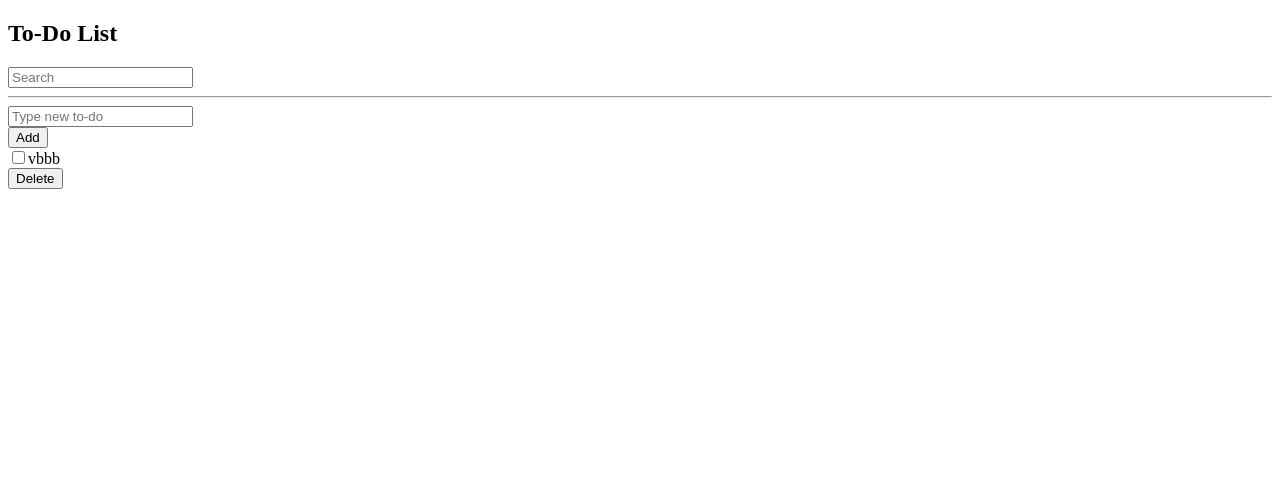
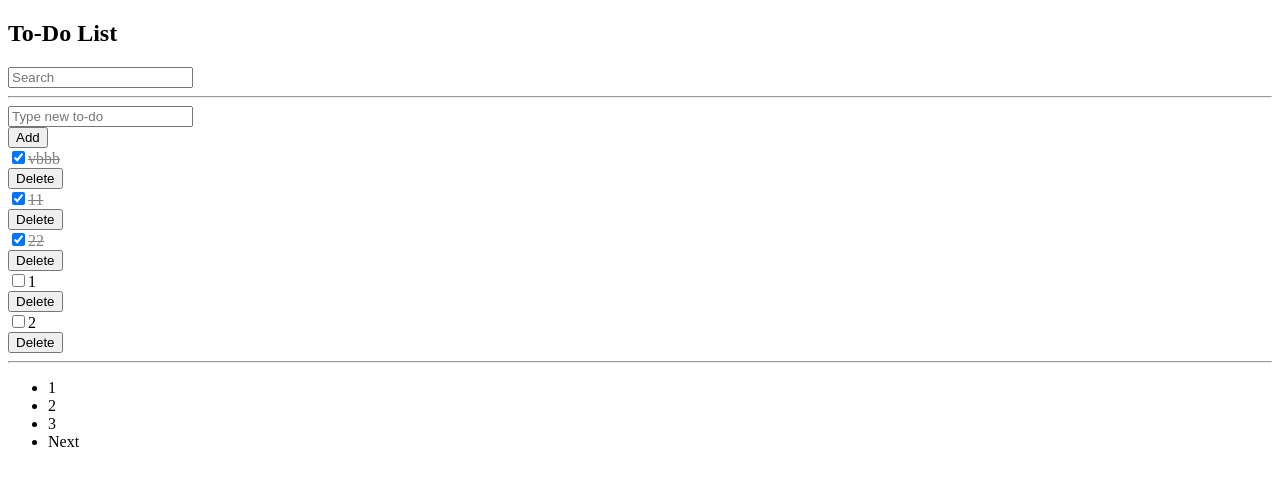
Before and after one commit to bani92/movie-info, a Vue app: page / in a window 1280 px wide. Shown: the top 486 px of the page. Built offline with nearby package versions, Linux system fonts and the light colour scheme; data requests are answered from the project's data file; the HTML template or start-up script is replaced by a standard one.

Commit message:
페이징, watchEffect

```diff
--- a/db.json
+++ b/db.json
@@ -3,6 +3,71 @@
     {
       "id": "3158",
       "subject": "vbbb",
+      "completed": true
+    },
+    {
+      "id": "7ddc",
+      "subject": "11",
+      "completed": true
+    },
+    {
+      "id": "7ef5",
+      "subject": "22",
+      "completed": true
+    },
+    {
+      "id": "4d49",
+      "subject": "1",
+      "completed": false
+    },
+    {
+      "id": "bac7",
+      "subject": "2",
+      "completed": false
+    },
+    {
+      "id": "bda0",
+      "subject": "3",
+      "completed": false
+    },
+    {
+      "id": "eb27",
+      "subject": "4",
+      "completed": false
+    },
+    {
+      "id": "a85d",
+      "subject": "5",
+      "completed": false
+    },
+    {
+      "id": "d84d",
+      "subject": "6",
+      "completed": false
+    },
+    {
+      "id": "eef3",
+      "subject": "7",
+      "completed": false
+    },
+    {
+      "id": "36ee",
+      "subject": "8",
+      "completed": false
+    },
+    {
+      "id": "b1d0",
+      "subject": "4566",
+      "completed": false
+    },
+    {
+      "id": "1544",
+      "subject": "777",
+      "completed": false
+    },
+    {
+      "id": "f22b",
+      "subject": "99999",
       "completed": false
     }
   ]
--- a/src/App.vue
+++ b/src/App.vue
@@ -174,11 +174,47 @@ button {
       @toggle-todo="toggleTodo"
       @delete-item="deleteItem"
     />
+
+    <hr />
+    <nav aria-label="Page navigation example">
+      <ul class="pagination">
+        <li v-if="currentPage !== 1" class="page-item">
+          <a
+            style="cursor: pointer"
+            class="page-link"
+            @click="getTodos(currentPage - 1)"
+            >Previous</a
+          >
+        </li>
+
+        <li
+          v-for="page in numberOfPages"
+          :key="page"
+          class="page-item"
+          :class="currentPage === page ? 'active' : ''"
+        >
+          <a
+            style="cursor: pointer"
+            class="page-link"
+            @click="getTodos(page)"
+            >{{ page }}</a
+          >
+        </li>
+        <li v-if="numberOfPages !== currentPage" class="page-item">
+          <a
+            style="cursor: pointer"
+            class="page-link"
+            @click="getTodos(currentPage + 1)"
+            >Next</a
+          >
+        </li>
+      </ul>
+    </nav>
   </div>
 </template>
 
 <script>
-import { ref, computed } from "vue";
+import { ref, computed, watchEffect } from "vue";
 import TodoSimpleForm from "./components/TodoSimpleForm.vue";
 import TodoList from "./components/TodoList.vue";
 import axios from "axios";
@@ -192,14 +228,31 @@ export default {
     const toggle = ref(false);
     const error = ref("");
     const todos = ref([]);
+    const numberOfTodos = ref(0);
+    const limit = 5;
+    const currentPage = ref(1);
+
+    watchEffect(() => {
+      console.log(currentPage.value);
+      console.log(numberOfTodos.value);
+    });
+
+    const numberOfPages = computed(() => {
+      return Math.ceil(numberOfTodos.value / limit);
+    });
+
     const todoStyle = {
       textDecoration: "line-through",
       color: "gray",
     };
 
-    const getTodos = async () => {
+    const getTodos = async (page = currentPage.value) => {
+      currentPage.value = page;
       try {
-        const res = await axios.get("http://localhost:3000/todos");
+        const res = await axios.get(
+          `http://localhost:3000/todos?_page=${page}&_limit=${limit}`
+        );
+        numberOfTodos.value = res.headers["x-total-count"];
         todos.value = res.data;
       } catch (err) {
         console.log(err);
@@ -229,6 +282,7 @@ export default {
     };
 
     const deleteItem = async (index) => {
+      error.value = "";
       const id = todos.value[index].id;
       try {
         await axios.delete("http://localhost:3000/todos/" + id);
@@ -239,8 +293,18 @@ export default {
       // todos.value = todos.value.filter((e) => e.id !== e1); 내가 한 방법
     };
 
-    const toggleTodo = (index) => {
-      todos.value[index].completed = !todos.value[index].completed;
+    const toggleTodo = async (index) => {
+      error.value = "";
+      const id = todos.value[index].id;
+
+      try {
+        await axios.patch("http://localhost:3000/todos/" + id, {
+          completed: !todos.value[index].completed,
+        });
+        todos.value[index].completed = !todos.value[index].completed;
+      } catch (err) {
+        error.value = "Something went wrong";
+      }
     };
 
     const searchText = ref("");
@@ -264,6 +328,9 @@ export default {
       searchText,
       filteredTodos,
       error,
+      numberOfPages,
+      currentPage,
+      getTodos,
     };
   },
 };
--- a/src/components/TodoList.vue
+++ b/src/components/TodoList.vue
@@ -5,7 +5,7 @@
         <input
           class="form-check-input"
           type="checkbox"
-          :value="item.completed"
+          :checked="item.completed"
           @change="toggleTodo(index)"
         />
         <label class="form-check-label" :class="{ todo: item.completed }">{{
```
